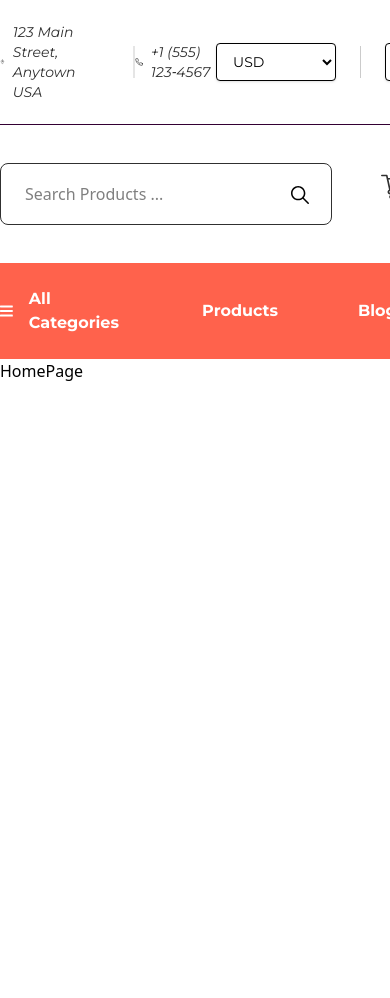
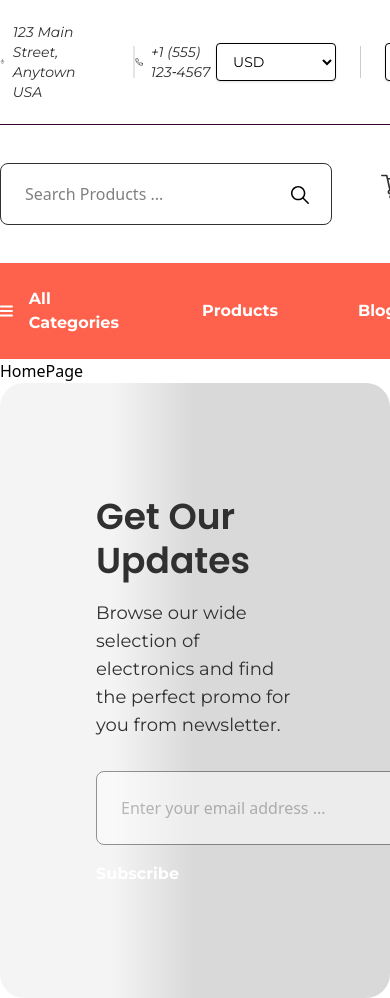
Before and after one commit to miltonahmed/eshop, a React (Vite) app: page / in a window 390 px wide. Shown: the top 998 px of the page. Before the commit the page ends 844 px from the top, so only its background shows below. Built offline with nearby package versions, Linux system fonts and the light colour scheme.

Commit message:
Footer
Footer top section layouts done without responsive
-make Dynamic Button

```diff
--- /dev/null
+++ b/src/components/common/Button.jsx
@@ -0,0 +1,11 @@
+const Button = ({ text, bg = '#FF624C', fontName = 'montserrat',fontWeight='bold',size='xl', color ="white", paddingY="4", paddingX="10", radius="10" }) => {
+  return (
+    <button
+      className={`bg-[${bg}]  font-${fontName} font-${fontWeight} text-${size} text-${color}  py-${paddingY} px-${paddingX}  rounded-[${radius}px] `}
+    >
+      {text}
+    </button>
+  );
+};
+
+export default Button;
--- /dev/null
+++ b/src/components/footer/Footer.jsx
@@ -0,0 +1,9 @@
+import FooterTop from './Footertop'
+
+const Footer = () => {
+  return (
+    <FooterTop/>
+  )
+}
+
+export default Footer
--- /dev/null
+++ b/src/components/footer/FooterTop.jsx
@@ -0,0 +1,31 @@
+
+
+import Button from "../common/Button";
+import Container from "../utils/Container";
+
+const FooterTop = () => {
+  return (
+    <div>
+      <Container>
+        <div className="bg-linear-(--footer_bg_linear)  rounded-3xl py-28 px-24">
+          <h3 className="font-poppins font-semibold text-4xl text-primary-text-color leading-11 ">
+            Get Our Updates
+          </h3>
+          <p className="text-lg text-primary-text-color leading-7 font-montserrat font-normal max-w-[441px] mt-4 mb-8">
+            Browse our wide selection of electronics and find the perfect promo
+            for you from newsletter.
+          </p>
+          <input
+            className="w-[494px] bg-white border border-[#303030] opacity-50 rounded-lg py-6 px-6 mb-4"
+            type="text"
+            placeholder="Enter your email address ..."
+          />
+          <br />
+          <Button text="Subscribe" />
+        </div>
+      </Container>
+    </div>
+  );
+}
+
+export default FooterTop
--- a/src/components/header/Navbar.jsx
+++ b/src/components/header/Navbar.jsx
@@ -17,7 +17,7 @@ const Navbar = () => {
                 </Link>
               </li>
               <li>
-                <Link to={'#'}>Products</Link>
+                <Link to={'/product'}>Products</Link>
               </li>
               <li>
                 <Link to={'/blog'}>Blog</Link>
--- a/src/components/layouts/CommonLayouts.jsx
+++ b/src/components/layouts/CommonLayouts.jsx
@@ -1,15 +1,15 @@
-import { Outlet } from "react-router-dom";
-import Header from "../header/Header";
+import { Outlet } from 'react-router-dom';
+import Footer from '../footer/Footer';
+import Header from '../header/Header';
 
 const CommonLayouts = () => {
   return (
     <>
-
-        <Header />
-        <Outlet />
-
+      <Header />
+      <Outlet />
+      <Footer />
     </>
   );
-}
+};
 
-export default CommonLayouts
+export default CommonLayouts;
--- a/src/index.css
+++ b/src/index.css
@@ -8,4 +8,6 @@
   --font-poppins: 'Poppins', sans-serif;
   --color-primary-text-color: #303030;
   --color-bg-primary: #ff624c;
+  --footer_bg_linear: 90deg, rgba(244, 244, 244, 1) 29%,
+    rgba(217, 217, 217, 1) 50%;
 }
```
